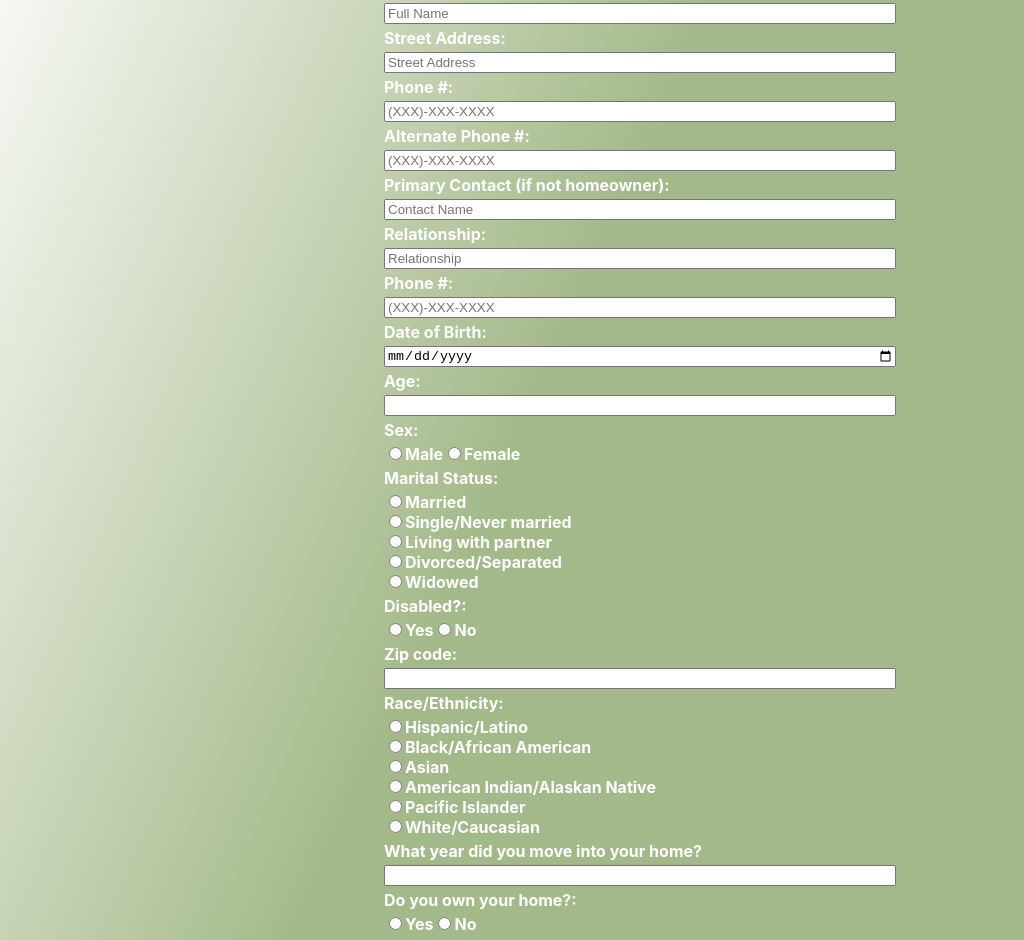
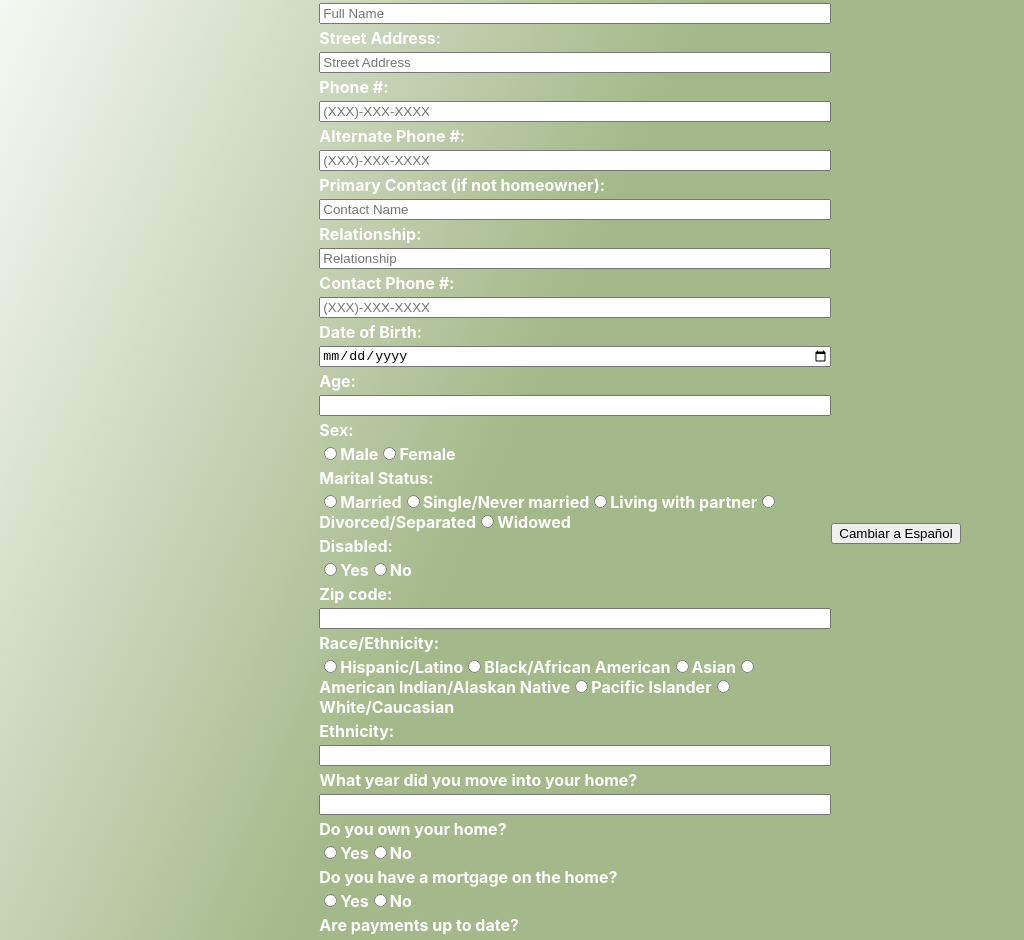
Before and after one commit to cfgchicago23/Team-12, a React (Create React App) app in the folder aurora/: page /application-form in a window 1280 px wide. Shown: the part 180-1120 px from the top of the page, without its empty margins (0-1024 px from the left). Built offline with nearby package versions, Linux system fonts and the light colour scheme.

Commit message:
Added functionality to switch to Spanish

```diff
--- a/aurora/src/components/ApplicationForm.jsx
+++ b/aurora/src/components/ApplicationForm.jsx
@@ -27,185 +27,260 @@ export function ApplicationForm() {
     appliedBefore: "",
   });
 
+  const [isSpanish, setIsSpanish] = useState(false);
+
   const handleChange = (e) => {
     const { name, value } = e.target;
-        setFormData(prevState => ({ ...prevState, [name]: value }));
-    }
+    setFormData((prevState) => ({ ...prevState, [name]: value }));
+  };
+
+  const handleSubmit = async (e) => {
+    e.preventDefault();
+    // Form submission logic...
+  };
+
+  const toggleLanguage = () => {
+    setIsSpanish(!isSpanish);
+  };
 
   return (
     <div className="sign-up-container">
-            <form className="sign-up-form">
-                <h1>Application</h1>
+      <form className="sign-up-form" onSubmit={handleSubmit}>
+        <h1>{isSpanish ? "Solicitud" : "Application"}</h1>
 
-                <label htmlFor="applicantName">Name of Applicant:</label>
-                <input value={formData.applicantName} name="applicantName" id="applicantName" placeholder="Full Name" onChange={handleChange} />
+        <label htmlFor="applicantName">{isSpanish ? "Nombre del Solicitante" : "Name of Applicant"}:</label>
+        <input
+          value={formData.applicantName}
+          name="applicantName"
+          id="applicantName"
+          placeholder={isSpanish ? "Nombre Completo" : "Full Name"}
+          onChange={handleChange}
+        />
 
-                <label htmlFor="streetAddress">Street Address:</label>
-                <input value={formData.streetAddress} name="streetAddress" id="streetAddress" placeholder="Street Address" onChange={handleChange} />
+        <label htmlFor="streetAddress">{isSpanish ? "Dirección" : "Street Address"}:</label>
+        <input
+          value={formData.streetAddress}
+          name="streetAddress"
+          id="streetAddress"
+          placeholder={isSpanish ? "Dirección" : "Street Address"}
+          onChange={handleChange}
+        />
 
-                <label htmlFor="phone">Phone #:</label>
-                <input value={formData.phone} type="tel" name="phone" id="phone" placeholder="(XXX)-XXX-XXXX" onChange={handleChange} />
+        <label htmlFor="phone">{isSpanish ? "Número de Teléfono" : "Phone #"}:</label>
+        <input
+          value={formData.phone}
+          type="tel"
+          name="phone"
+          id="phone"
+          placeholder={isSpanish ? "(XXX)-XXX-XXXX" : "(XXX)-XXX-XXXX"}
+          onChange={handleChange}
+        />
 
-                <label htmlFor="alternatePhone">Alternate Phone #:</label>
-                <input value={formData.alternatePhone} type="tel" name="alternatePhone" id="alternatePhone" placeholder="(XXX)-XXX-XXXX" onChange={handleChange} />
+        <label htmlFor="alternatePhone">{isSpanish ? "Teléfono Alternativo" : "Alternate Phone #"}:</label>
+        <input
+          value={formData.alternatePhone}
+          type="tel"
+          name="alternatePhone"
+          id="alternatePhone"
+          placeholder={isSpanish ? "(XXX)-XXX-XXXX" : "(XXX)-XXX-XXXX"}
+          onChange={handleChange}
+        />
 
-                <label htmlFor="primaryContact">Primary Contact (if not homeowner):</label>
-                <input value={formData.primaryContact} name="primaryContact" id="primaryContact" placeholder="Contact Name" onChange={handleChange} />
+        <label htmlFor="primaryContact">{isSpanish ? "Contacto Principal (si no es el propietario)" : "Primary Contact (if not homeowner)"}:</label>
+        <input
+          value={formData.primaryContact}
+          name="primaryContact"
+          id="primaryContact"
+          placeholder={isSpanish ? "Nombre de Contacto" : "Contact Name"}
+          onChange={handleChange}
+        />
 
-                <label htmlFor="relationship">Relationship:</label>
-                <input value={formData.relationship} name="relationship" id="relationship" placeholder="Relationship" onChange={handleChange} />
+        <label htmlFor="relationship">{isSpanish ? "Relación" : "Relationship"}:</label>
+        <input
+          value={formData.relationship}
+          name="relationship"
+          id="relationship"
+          placeholder={isSpanish ? "Relación" : "Relationship"}
+          onChange={handleChange}
+        />
 
-                <label htmlFor="contactPhone">Phone #:</label>
-                <input value={formData.contactPhone} type="tel" name="contactPhone" id="contactPhone" placeholder="(XXX)-XXX-XXXX" onChange={handleChange} />
+        <label htmlFor="contactPhone">{isSpanish ? "Teléfono de Contacto" : "Contact Phone #"}:</label>
+        <input
+          value={formData.contactPhone}
+          type="tel"
+          name="contactPhone"
+          id="contactPhone"
+          placeholder={isSpanish ? "(XXX)-XXX-XXXX" : "(XXX)-XXX-XXXX"}
+          onChange={handleChange}
+        />
 
-                <label htmlFor="birthdate">Date of Birth:</label>
-                <input value={formData.birthdate} type="date" name="birthdate" id="birthdate" onChange={handleChange} />
+        <label htmlFor="birthdate">{isSpanish ? "Fecha de Nacimiento" : "Date of Birth"}:</label>
+        <input
+          value={formData.birthdate}
+          type="date"
+          name="birthdate"
+          id="birthdate"
+          onChange={handleChange}
+        />
 
-                <label htmlFor="age">Age:</label>
-                <input value={formData.age} type="number" name="age" id="age" onChange={handleChange} />
+        <label htmlFor="age">{isSpanish ? "Edad" : "Age"}:</label>
+        <input
+          value={formData.age}
+          type="number"
+          name="age"
+          id="age"
+          onChange={handleChange}
+        />
 
-                <label htmlFor="sex">Sex:</label>
+        <label htmlFor="sex">{isSpanish ? "Género" : "Sex"}:</label>
         <div>
-                    <input type="radio" id="male" name="sex" value="Male" onChange={handleChange} />
-                    <label htmlFor="male">Male</label>
+          <input type="radio" id="male" name="sex" value={isSpanish ? "Masculino" : "Male"} onChange={handleChange} />
+          <label htmlFor="male">{isSpanish ? "Masculino" : "Male"}</label>
 
-                    <input type="radio" id="female" name="sex" value="Female" onChange={handleChange} />
-                    <label htmlFor="female">Female</label>
+          <input type="radio" id="female" name="sex" value={isSpanish ? "Femenino" : "Female"} onChange={handleChange} />
+          <label htmlFor="female">{isSpanish ? "Femenino" : "Female"}</label>
         </div>
 
-                <label htmlFor="maritalStatus">Marital Status:</label>
+        <label htmlFor="maritalStatus">{isSpanish ? "Estado Civil" : "Marital Status"}:</label>
         <div>
-                    <div>
-                        <input type="radio" id="married" name="maritalStatus" value="Married" onChange={handleChange} />
-                        <label htmlFor="married">Married</label>
-                    </div>
-                    <div>
-                        <input type="radio" id="single" name="maritalStatus" value="Single/never married" onChange={handleChange} />
-                        <label htmlFor="single">Single/Never married</label>
-                    </div>
-                    <div>
-                        <input type="radio" id="single" name="maritalStatus" value="Living with partner" onChange={handleChange} />
-                        <label htmlFor="single">Living with partner</label>
-                    </div>
-                    <div>
-                        <input type="radio" id="single" name="maritalStatus" value="Divorced/Separated" onChange={handleChange} />
-                        <label htmlFor="single">Divorced/Separated</label>
-                    </div>
-                    <div>
-                        <input type="radio" id="single" name="maritalStatus" value="Widowed" onChange={handleChange} />
-                        <label htmlFor="single">Widowed</label>
-                    </div>
+          <input type="radio" id="married" name="maritalStatus" value={isSpanish ? "Casado" : "Married"} onChange={handleChange} />
+          <label htmlFor="married">{isSpanish ? "Casado" : "Married"}</label>
+
+          <input type="radio" id="single" name="maritalStatus" value={isSpanish ? "Soltero" : "Single/never married"} onChange={handleChange} />
+          <label htmlFor="single">{isSpanish ? "Soltero" : "Single/Never married"}</label>
+
+          <input type="radio" id="living" name="maritalStatus" value={isSpanish ? "Conviviendo con pareja" : "Living with partner"} onChange={handleChange} />
+          <label htmlFor="living">{isSpanish ? "Conviviendo con pareja" : "Living with partner"}</label>
+
+          <input type="radio" id="divorced" name="maritalStatus" value={isSpanish ? "Divorciado/Separado" : "Divorced/Separated"} onChange={handleChange} />
+          <label htmlFor="divorced">{isSpanish ? "Divorciado/Separado" : "Divorced/Separated"}</label>
+
+          <input type="radio" id="widowed" name="maritalStatus" value={isSpanish ? "Viudo" : "Widowed"} onChange={handleChange} />
+          <label htmlFor="widowed">{isSpanish ? "Viudo" : "Widowed"}</label>
         </div>
 
-                <label htmlFor="disabled">Disabled?:</label>
+        <label htmlFor="disabled">{isSpanish ? "Discapacitado" : "Disabled"}:</label>
         <div>
-                    <input type="radio" id="yes" name="disabled" value="Yes" onChange={handleChange} />
-                    <label htmlFor="yes">Yes</label>
+          <input type="radio" id="yes" name="disabled" value={isSpanish ? "Sí" : "Yes"} onChange={handleChange} />
+          <label htmlFor="yes">{isSpanish ? "Sí" : "Yes"}</label>
 
-                    <input type="radio" id="no" name="disabled" value="No" onChange={handleChange} />
-                    <label htmlFor="no">No</label>
+          <input type="radio" id="no" name="disabled" value={isSpanish ? "No" : "No"} onChange={handleChange} />
+          <label htmlFor="no">{isSpanish ? "No" : "No"}</label>
         </div>
 
-                <label htmlFor="zipCode">Zip code:</label>
-                <input value={formData.zipCode} name="zipCode" id="zipCode" onChange={handleChange} />
+        <label htmlFor="zipCode">{isSpanish ? "Código Postal" : "Zip code"}:</label>
+        <input
+          value={formData.zipCode}
+          name="zipCode"
+          id="zipCode"
+          onChange={handleChange}
+        />
 
-                <label htmlFor="race">Race/Ethnicity:</label>
+        <label htmlFor="race">{isSpanish ? "Raza/Etnicidad" : "Race/Ethnicity"}:</label>
         <div>
-                    <div>
-                        <input type="radio" id="hispanic" name="race" value="Hispanic/Latino" onChange={handleChange} />
-                        <label htmlFor="hispanic">Hispanic/Latino</label>
+          <input type="radio" id="hispanic" name="race" value={isSpanish ? "Hispano/Latino" : "Hispanic/Latino"} onChange={handleChange} />
+          <label htmlFor="hispanic">{isSpanish ? "Hispano/Latino" : "Hispanic/Latino"}</label>
+
+          <input type="radio" id="black" name="race" value={isSpanish ? "Negro/Afroamericano" : "Black/African American"} onChange={handleChange} />
+          <label htmlFor="black">{isSpanish ? "Negro/Afroamericano" : "Black/African American"}</label>
+
+          <input type="radio" id="asian" name="race" value={isSpanish ? "Asiático" : "Asian"} onChange={handleChange} />
+          <label htmlFor="asian">{isSpanish ? "Asiático" : "Asian"}</label>
+
+          <input type="radio" id="americanIndian" name="race" value={isSpanish ? "Indio Americano/ Nativo de Alaska" : "American Indian/Alaskan Native"} onChange={handleChange} />
+          <label htmlFor="americanIndian">{isSpanish ? "Indio Americano/ Nativo de Alaska" : "American Indian/Alaskan Native"}</label>
+
+          <input type="radio" id="pacific" name="race" value={isSpanish ? "Isleño del Pacífico" : "Pacific Islander"} onChange={handleChange} />
+          <label htmlFor="pacific">{isSpanish ? "Isleño del Pacífico" : "Pacific Islander"}</label>
+
+          <input type="radio" id="white" name="race" value={isSpanish ? "Blanco/Caucásico" : "White/Caucasian"} onChange={handleChange} />
+          <label htmlFor="white">{isSpanish ? "Blanco/Caucásico" : "White/Caucasian"}</label>
         </div>
 
+        <label htmlFor="ethnicity">{isSpanish ? "Etnicidad" : "Ethnicity"}:</label>
+        <input
+          value={formData.ethnicity}
+          name="ethnicity"
+          id="ethnicity"
+          onChange={handleChange}
+        />
+
+        <label htmlFor="moveYear">{isSpanish ? "¿En qué año te mudaste a tu hogar?" : "What year did you move into your home?"}</label>
+        <input
+          value={formData.moveYear}
+          name="moveYear"
+          id="moveYear"
+          onChange={handleChange}
+        />
+
+        <label htmlFor="ownHome">{isSpanish ? "¿Eres dueño de tu hogar?" : "Do you own your home?"}</label>
         <div>
-                        <input type="radio" id="black" name="race" value="Black/African American" onChange={handleChange} />
-                        <label htmlFor="black">Black/African American</label>
-                    </div>
-                    <div>
-                        <input type="radio" id="asian" name="race" value="Asian" onChange={handleChange} />
-                        <label htmlFor="asian">Asian</label>
-                    </div>
-                    <div>
-                        <input type="radio" id="americanIndian" name="race" value="American Indian/Alaskan Native" onChange={handleChange} />
-                        <label htmlFor="americanIndian">American Indian/Alaskan Native</label>
-                    </div>
-                    <div>
-                        <input type="radio" id="pacific" name="race" value="Pacific Islander " onChange={handleChange} />
-                        <label htmlFor="pacific">Pacific Islander </label>
-                    </div>
-                    <div>
-                        <input type="radio" id="white" name="race" value="White/Caucasian " onChange={handleChange} />
-                        <label htmlFor="white">White/Caucasian </label>
-                    </div>
+          <input type="radio" id="yes" name="ownHome" value={isSpanish ? "Sí" : "Yes"} onChange={handleChange} />
+          <label htmlFor="yes">{isSpanish ? "Sí" : "Yes"}</label>
+
+          <input type="radio" id="no" name="ownHome" value={isSpanish ? "No" : "No"} onChange={handleChange} />
+          <label htmlFor="no">{isSpanish ? "No" : "No"}</label>
         </div>
 
-                <label htmlFor="moveYear">What year did you move into your home? </label>
-                <input value={formData.moveYear} name="moveYear" id="moveYear" onChange={handleChange} />
+        <label htmlFor="mortgage">{isSpanish ? "¿Tienes una hipoteca en el hogar?" : "Do you have a mortgage on the home?"}</label>
+        <div>
+          <input type="radio" id="yes" name="mortgage" value={isSpanish ? "Sí" : "Yes"} onChange={handleChange} />
+          <label htmlFor="yes">{isSpanish ? "Sí" : "Yes"}</label>
 
-                <label htmlFor="ownHome">Do you own your home?: </label>
-                <div>
-                    <input type="radio" id="yes" name="disabled" value="Yes" onChange={handleChange} />
-                    <label htmlFor="yes">Yes</label>
-
-                    <input type="radio" id="no" name="disabled" value="No" onChange={handleChange} />
-                    <label htmlFor="no">No</label>
+          <input type="radio" id="no" name="mortgage" value={isSpanish ? "No" : "No"} onChange={handleChange} />
+          <label htmlFor="no">{isSpanish ? "No" : "No"}</label>
         </div>
 
-                <label htmlFor="mortgage">Do you have a mortgage on the home?: </label>
+        <label htmlFor="paymentsUpToDate">{isSpanish ? "¿Están al día los pagos?" : "Are payments up to date?"}</label>
         <div>
-                    <input type="radio" id="yes" name="disabled" value="Yes" onChange={handleChange} />
-                    <label htmlFor="yes">Yes</label>
+          <input type="radio" id="yes" name="paymentsUpToDate" value={isSpanish ? "Sí" : "Yes"} onChange={handleChange} />
+          <label htmlFor="yes">{isSpanish ? "Sí" : "Yes"}</label>
 
-                    <input type="radio" id="no" name="disabled" value="No" onChange={handleChange} />
-                    <label htmlFor="no">No</label>
+          <input type="radio" id="no" name="paymentsUpToDate" value={isSpanish ? "No" : "No"} onChange={handleChange} />
+          <label htmlFor="no">{isSpanish ? "No" : "No"}</label>
         </div>
 
-                <label htmlFor="paymentsUpToDate">Are payments up to date? </label>
+        <label htmlFor="renters">{isSpanish ? "¿Hay inquilinos en su hogar?" : "Are there renters in your home?"}</label>
         <div>
-                    <input type="radio" id="yes" name="disabled" value="Yes" onChange={handleChange} />
-                    <label htmlFor="yes">Yes</label>
+          <input type="radio" id="yes" name="renters" value={isSpanish ? "Sí" : "Yes"} onChange={handleChange} />
+          <label htmlFor="yes">{isSpanish ? "Sí" : "Yes"}</label>
 
-                    <input type="radio" id="no" name="disabled" value="No" onChange={handleChange} />
-                    <label htmlFor="no">No</label>
+          <input type="radio" id="no" name="renters" value={isSpanish ? "No" : "No"} onChange={handleChange} />
+          <label htmlFor="no">{isSpanish ? "No" : "No"}</label>
         </div>
 
-                <label htmlFor="renters">Are there renters in your home? </label>
+        <label htmlFor="onlyResidence">{isSpanish ? "¿Es esta su única residencia?" : "Is this your only residence?"}</label>
         <div>
-                    <input type="radio" id="yes" name="disabled" value="Yes" onChange={handleChange} />
-                    <label htmlFor="yes">Yes</label>
+          <input type="radio" id="yes" name="onlyResidence" value={isSpanish ? "Sí" : "Yes"} onChange={handleChange} />
+          <label htmlFor="yes">{isSpanish ? "Sí" : "Yes"}</label>
 
-                    <input type="radio" id="no" name="disabled" value="No" onChange={handleChange} />
-                    <label htmlFor="no">No</label>
+          <input type="radio" id="no" name="onlyResidence" value={isSpanish ? "No" : "No"} onChange={handleChange} />
+          <label htmlFor="no">{isSpanish ? "No" : "No"}</label>
         </div>
 
-                <label htmlFor="onlyResidence">Is this your only residence? </label>
+        <label htmlFor="citation">{isSpanish ? "¿Se le ha emitido una citación por violaciones del código de vivienda?" : "Have you been issued a citation for housing code violations?"}</label>
         <div>
-                    <input type="radio" id="yes" name="disabled" value="Yes" onChange={handleChange} />
-                    <label htmlFor="yes">Yes</label>
+          <input type="radio" id="yes" name="citation" value={isSpanish ? "Sí" : "Yes"} onChange={handleChange} />
+          <label htmlFor="yes">{isSpanish ? "Sí" : "Yes"}</label>
 
-                    <input type="radio" id="no" name="disabled" value="No" onChange={handleChange} />
-                    <label htmlFor="no">No</label>
+          <input type="radio" id="no" name="citation" value={isSpanish ? "No" : "No"} onChange={handleChange} />
+          <label htmlFor="no">{isSpanish ? "No" : "No"}</label>
         </div>
 
-                <label htmlFor="citations">Have you been issues a citation for housing code violations? </label>
+        <label htmlFor="appliedBefore">{isSpanish ? "¿Ha solicitado anteriormente a Rebuilding Together Aurora o Christmas in April?" : "Have you applied before to Rebuilding Together Aurora or Christmas in April?"}</label>
         <div>
-                    <input type="radio" id="yes" name="disabled" value="Yes" onChange={handleChange} />
-                    <label htmlFor="yes">Yes</label>
+          <input type="radio" id="yes" name="appliedBefore" value={isSpanish ? "Sí" : "Yes"} onChange={handleChange} />
+          <label htmlFor="yes">{isSpanish ? "Sí" : "Yes"}</label>
 
-                    <input type="radio" id="no" name="disabled" value="No" onChange={handleChange} />
-                    <label htmlFor="no">No</label>
+          <input type="radio" id="no" name="appliedBefore" value={isSpanish ? "No" : "No"} onChange={handleChange} />
+          <label htmlFor="no">{isSpanish ? "No" : "No"}</label>
         </div>
 
-                <label htmlFor="appliedBefore">Have you applied before to Rebuilding Together Aurora or Christmas in April? </label>
-                <div>
-                    <input type="radio" id="yes" name="disabled" value="Yes" onChange={handleChange} />
-                    <label htmlFor="yes">Yes</label>
-
-                    <input type="radio" id="no" name="disabled" value="No" onChange={handleChange} />
-                    <label htmlFor="no">No</label>
-                </div>
-
-                <button type="submit">Submit Application</button>
+        <button type="submit">{isSpanish ? "Enviar Solicitud" : "Submit Application"}</button>
       </form>
+      <button onClick={toggleLanguage}>
+        {isSpanish ? "Switch to English" : "Cambiar a Español"}
+      </button>
     </div>
   );
 }
```
Lines whose indentation alone changed are shown as unchanged.
